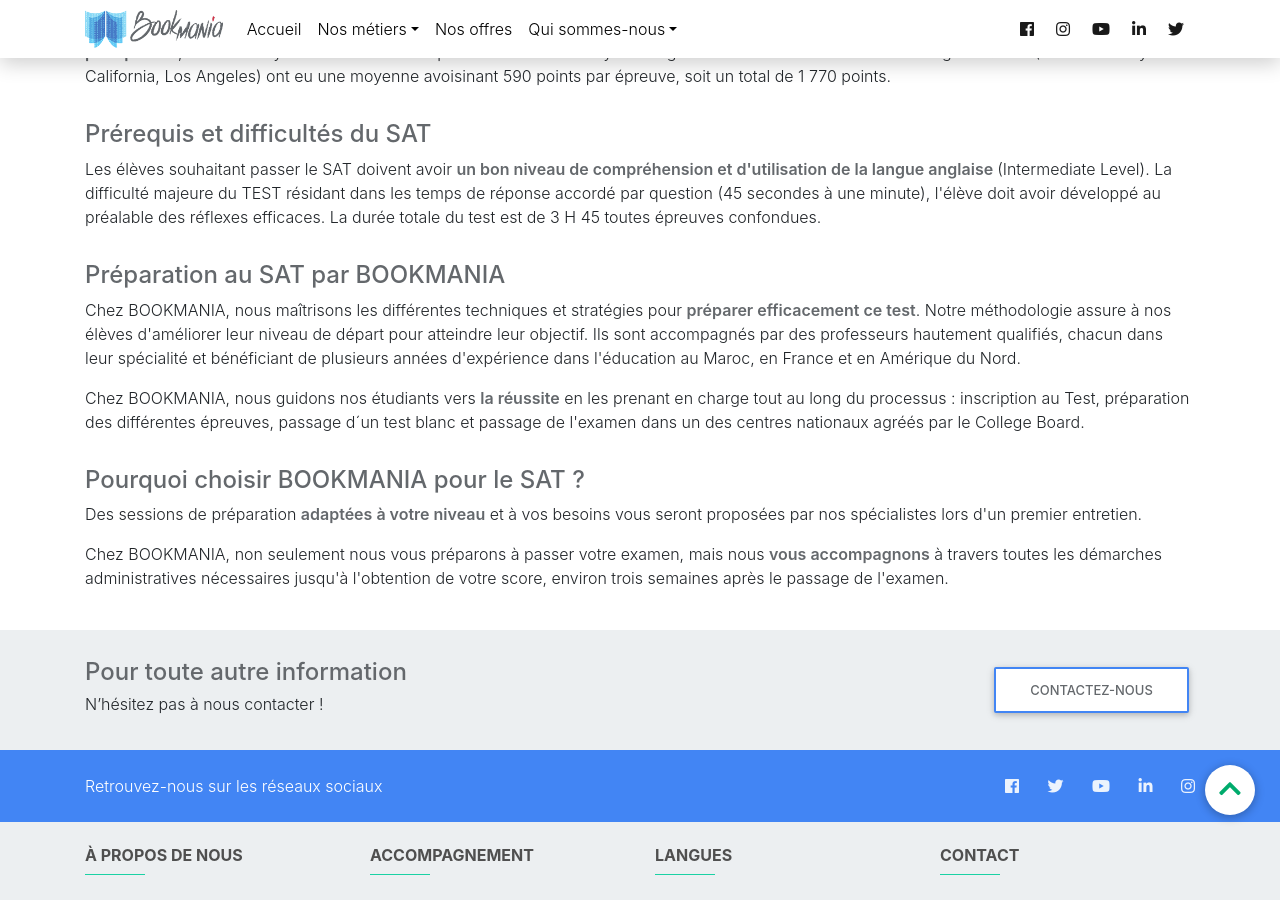
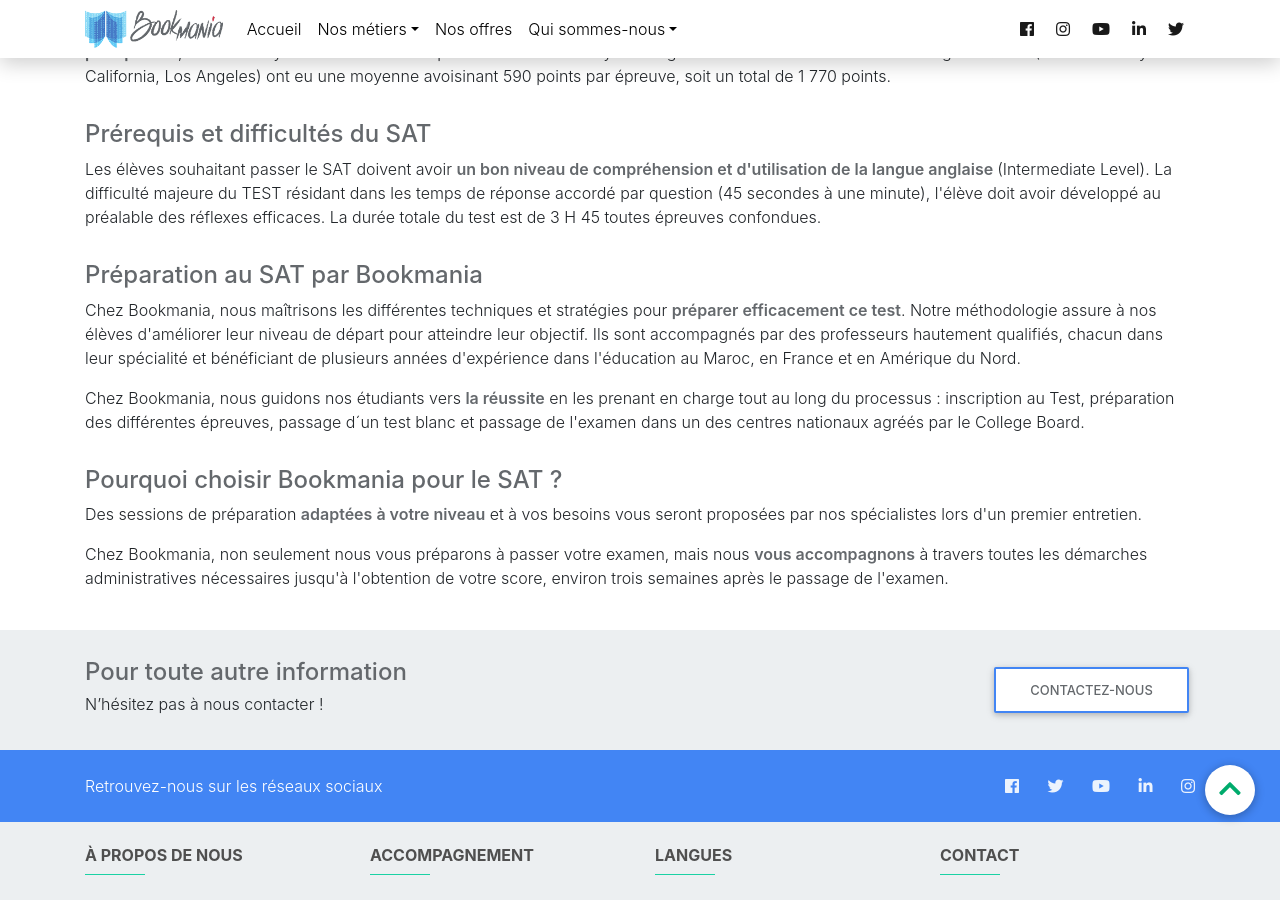
Before and after one commit to ynnsnr/bookmania, a Jekyll site: the page built from test-sat-casablanca.php.md, in a window 1280 px wide and 900 px high, scrolled down 748 px. Built offline with Jekyll 4.4.1, drawn with Linux system fonts in a browser that asks for light colours; nearby versions of some CDN libraries.

```diff
--- a/test-sat-casablanca.php.md
+++ b/test-sat-casablanca.php.md
@@ -64,22 +64,22 @@ title: SAT Casablanca
           Les élèves souhaitant passer le SAT doivent avoir <strong>un bon niveau de compréhension et d'utilisation de la langue anglaise </strong>(Intermediate Level). La difficulté majeure du TEST résidant dans les temps de réponse accordé par question (45 secondes à une minute), l'élève doit avoir développé au préalable des réflexes efficaces. La durée totale du test est de 3 H 45 toutes épreuves confondues.
         </p>
 
-        <h4><strong>Préparation au SAT par BOOKMANIA</strong></h4>
+        <h4><strong>Préparation au SAT par Bookmania</strong></h4>
         <p>
-          Chez BOOKMANIA, nous maîtrisons les différentes techniques et stratégies pour <strong>préparer efficacement ce test</strong>. Notre méthodologie assure à nos élèves d'améliorer leur niveau de départ pour atteindre leur objectif. Ils sont accompagnés par des professeurs hautement qualifiés, chacun dans leur spécialité et bénéficiant de plusieurs années d'expérience dans l'éducation au Maroc, en France et en Amérique du Nord.
+          Chez Bookmania, nous maîtrisons les différentes techniques et stratégies pour <strong>préparer efficacement ce test</strong>. Notre méthodologie assure à nos élèves d'améliorer leur niveau de départ pour atteindre leur objectif. Ils sont accompagnés par des professeurs hautement qualifiés, chacun dans leur spécialité et bénéficiant de plusieurs années d'expérience dans l'éducation au Maroc, en France et en Amérique du Nord.
         </p>
         <p class="pb-3">
-          Chez BOOKMANIA, nous guidons nos étudiants vers <strong>la réussite</strong> en les prenant en charge tout au long du processus : inscription au Test, préparation des différentes épreuves, passage d´un test blanc et passage de l'examen dans un des centres nationaux agréés par le College Board.
+          Chez Bookmania, nous guidons nos étudiants vers <strong>la réussite</strong> en les prenant en charge tout au long du processus : inscription au Test, préparation des différentes épreuves, passage d´un test blanc et passage de l'examen dans un des centres nationaux agréés par le College Board.
         </p>
 
         <h4>
-          <strong>Pourquoi choisir BOOKMANIA pour le SAT ?</strong>
+          <strong>Pourquoi choisir Bookmania pour le SAT ?</strong>
         </h4>
         <p>
           Des sessions de préparation <strong>adaptées à votre niveau</strong> et à vos besoins vous seront proposées par nos spécialistes lors d'un premier entretien.
         </p>
         <p>
-          Chez BOOKMANIA, non seulement nous vous préparons à passer votre examen, mais nous <strong>vous accompagnons</strong> à travers toutes les démarches administratives nécessaires jusqu'à l'obtention de votre score, environ trois semaines après le passage de l'examen.
+          Chez Bookmania, non seulement nous vous préparons à passer votre examen, mais nous <strong>vous accompagnons</strong> à travers toutes les démarches administratives nécessaires jusqu'à l'obtention de votre score, environ trois semaines après le passage de l'examen.
         </p>
 
       </div>
@@ -113,15 +113,15 @@ title: SAT Casablanca
           English fluency (intermediate level) is expected for students taking the test. The allocated time for each question lies between 45 seconds and one minute, which makes lack of time the greatest difficulty of the test. Students should have developed test-taking strategies with the adequate level in English in order to finish this 3h45m test.
         </p>
 
-        <h4><strong>Preparing the SAT at BOOKMANIA</strong></h4>
+        <h4><strong>Preparing the SAT at Bookmania</strong></h4>
+        <p>
+          At Bookmania, we have mastered the art of test taking. Our methodology, consisting of different techniques and strategies ensures that students will efficiently improve their level in every section of the SAT. They are accompanied by highly qualified instructors with many years of teaching experience in Morocco and North America.
+        </p>
         <p class="pb-3">
-          At BOOKMANIA, we have mastered the art of test taking. Our methodology, consisting of different techniques and strategies ensures that students will efficiently improve their level in every section of the SAT. They are accompanied by highly qualified instructors with many years of teaching experience in Morocco and North America.
-        </p>
-        <p>
-          BOOKMANIA and its team of experts in the American Educational System have the tools to assist you during your registration to the SAT, your preparation for the test, until the day of your test in one of the College Board accredited examination centers.
+          Bookmania and its team of experts in the American Educational System have the tools to assist you during your registration to the SAT, your preparation for the test, until the day of your test in one of the College Board accredited examination centers.
         </p>
 
-        <h4><strong>Why BOOKMANIA for the SAT?</strong></h4>
+        <h4><strong>Why Bookmania for the SAT?</strong></h4>
         <p>
           Courses in all three sections are given by professionals of the SAT in order to provide the adequate support that will be adapted to your level. A preparation plan will be designed to meet your needs during an initial appointment.
         </p>
```
Also changed, not shown: daeu-casablanca.php.md (added, +100 -0 lines), tests-et-concours.php.md (+4 -4 lines), assets/images/photo-1510590337019-5ef8d3d32116.jpeg (added), assets/images/photo-1519452635265-7b1fbfd1e4e0.jpeg (added).
